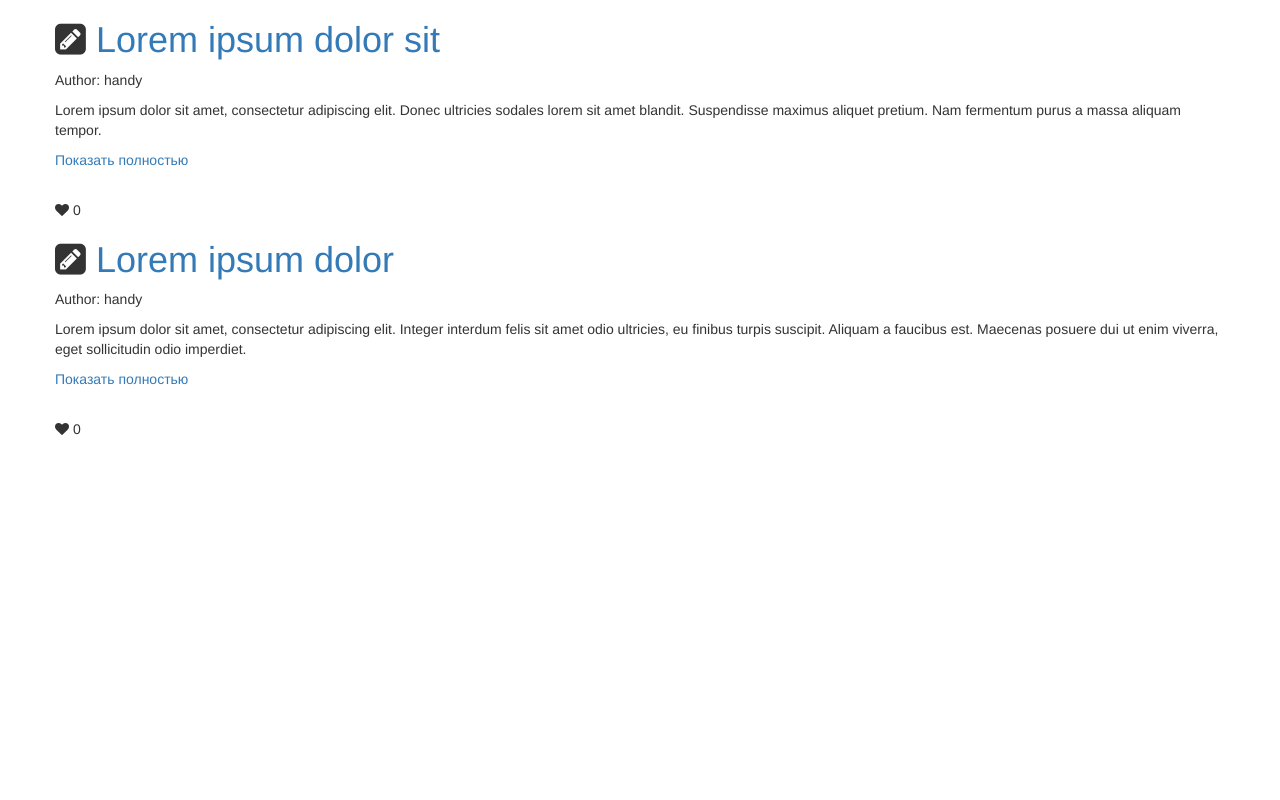
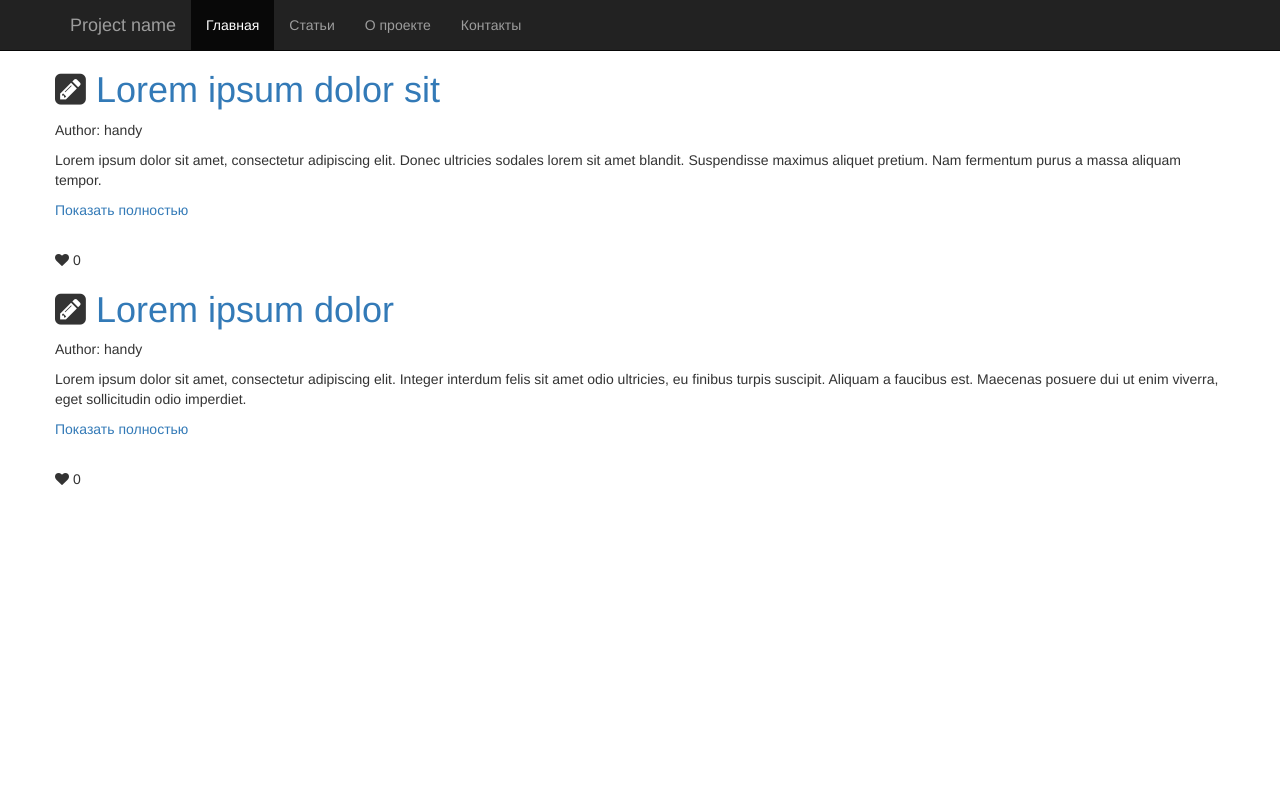
Before and after one commit to sukhdug/mvcblog, a PHP site: page / in a window 1280 px wide. Run offline with PHP 8.4, Linux system fonts and the light colour scheme; data comes from the database, SQL or seed files in the repository.

Commit message:
Navigation in index page

```diff
--- a/template/css/commonstyles.css
+++ b/template/css/common-styles.css
@@ -1,3 +1,6 @@
+body {
+    padding-top: 50px;
+}
 .centered {
     text-align: center;
 }
--- a/view/admin/index.php
+++ b/view/admin/index.php
@@ -8,7 +8,7 @@
             <div class="row">
                 <h1 class="centered">Admin panel</h1>
                 <?php foreach($articlesList as $articleItem){?>
-                    <div class="col-xs-12 col-sm-6 col-md-4">
+                    <div class="col-xs-12 col-sm-8 col-md-4 col-lg-4">
                         <h1><a href="/admin/article/<?= $articleItem['id'] ?>"><?= $articleItem['title']; ?></a></h1>
                         <p>Author: <?= $articleItem['author']; ?></p>
                         <p class="content<?= $articleItem['id']; ?>"><?= $articleItem['short_content']; ?></p>
--- a/view/articles/index.php
+++ b/view/articles/index.php
@@ -4,6 +4,27 @@
         <title>Главная страница</title>
     </head>
     <body>
+        <div class="navbar navbar-inverse navbar-fixed-top" role="navigation">
+            <div class="container">
+                <div class="navbar-header">
+                    <button type="button" class="navbar-toggle" data-toggle="collapse" data-target=".navbar-collapse">
+                        <span class="sr-only">Toggle navigation</span>
+                        <span class="icon-bar"></span>
+                        <span class="icon-bar"></span>
+                        <span class="icon-bar"></span>
+                    </button>
+                    <a class="navbar-brand" href="#">Project name</a>
+                </div>
+                <div class="collapse navbar-collapse">
+                    <ul class="nav navbar-nav">
+                        <li class="active"><a href="/">Главная</a></li>
+                        <li><a href="/articles">Статьи</a></li>
+                        <li><a href="#contact">О проекте</a></li>
+                        <li><a href="#contact">Контакты</a></li>
+                    </ul>
+                </div>
+            </div>
+        </div>
         <div class="container">
             <div class="row">
                 <?php foreach($articlesList as $articleItem){?>
--- a/view/layout.php
+++ b/view/layout.php
@@ -1,5 +1,5 @@
 <link href="/template/css/bootstrap.css" rel="stylesheet" type="text/css" media="screen" />
 <link href="/template/css/font-awesome.css" rel="stylesheet" type="text/css" media="screen" />
-<link href="/template/css/commonstyles.css" rel="stylesheet" type="text/css" media="screen" />
+<link href="/template/css/common-styles.css" rel="stylesheet" type="text/css" media="screen" />
 <script src="/template/js/jquery.js" type="text/javascript"></script>
 <script src="/template/js/bootstrap.js" type="text/javascript"></script>
```
